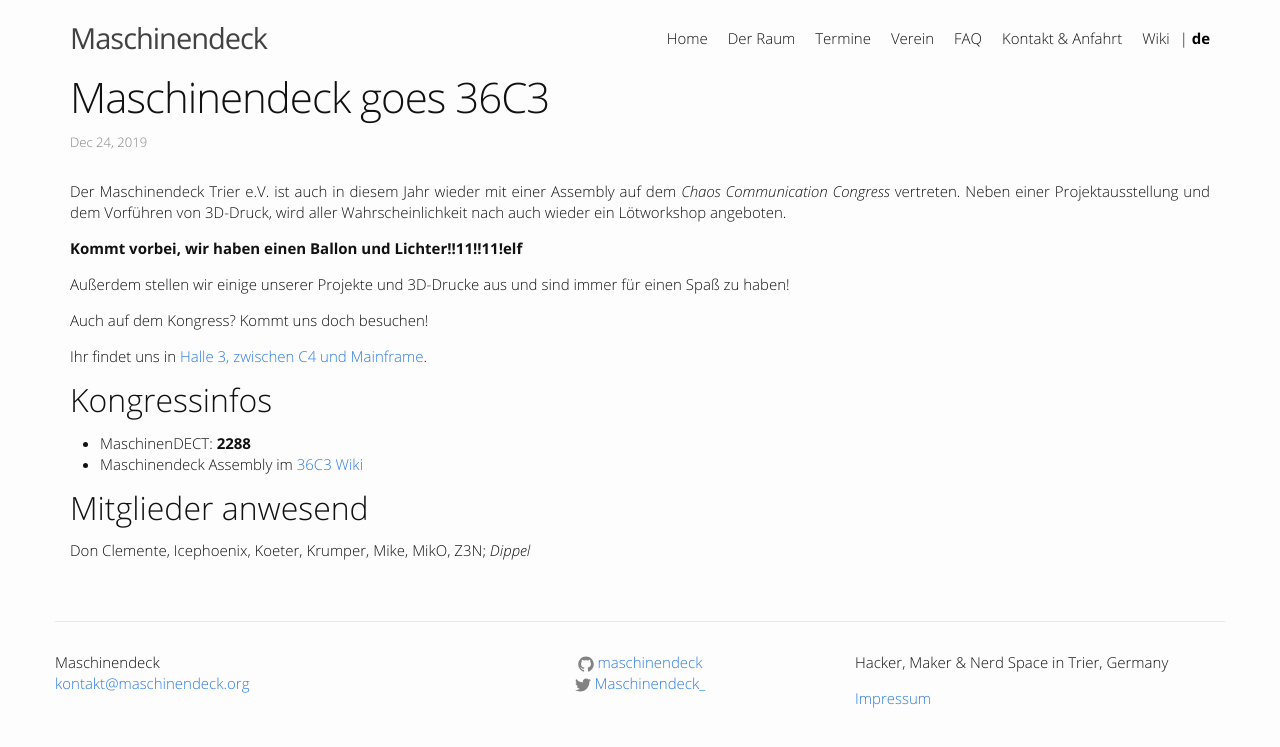
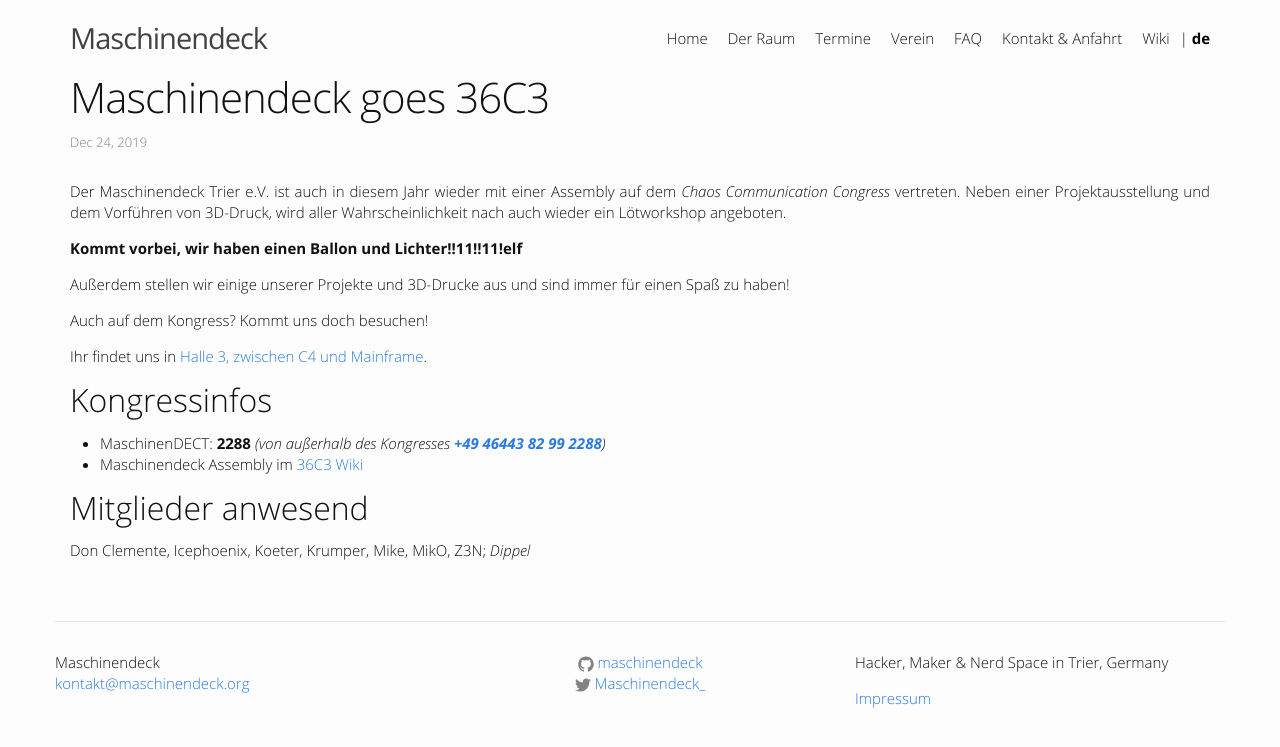
Before and after one commit to maschinendeck/maschinendeck.github.io, a Jekyll site: the page built from _posts/2019-12-24-Maschinendeck-goes-36c3.md, in a window 1280 px wide. Shown: the top 747 px of the page. Built offline with Jekyll 4.4.1, drawn with Linux system fonts in a browser that asks for light colours.

Commit message:
added dialin number

```diff
--- a/_posts/2019-12-24-Maschinendeck-goes-36c3.md
+++ b/_posts/2019-12-24-Maschinendeck-goes-36c3.md
@@ -19,7 +19,7 @@ Auch auf dem Kongress? Kommt uns doch besuchen!
 Ihr findet uns in [Halle 3, zwischen C4 und Mainframe][1].
 
 ## Kongressinfos
-* MaschinenDECT: **2288**
+* MaschinenDECT: **2288** *(von außerhalb des Kongresses **[+49 46443 82 99 2288](tel:00494644382992288)**)*
 * Maschinendeck Assembly im [36C3 Wiki][2]
 
 ## Mitglieder anwesend
```
